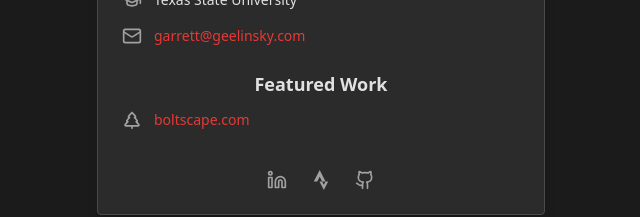
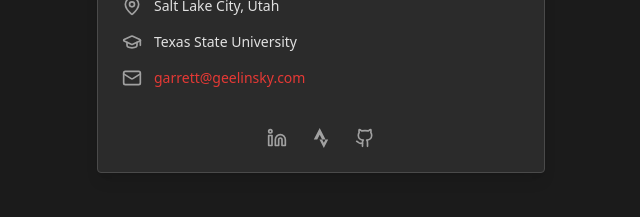
Before and after one commit to GeeLinsky/frontera, a React (Vite) app: page / in a window 1280 px wide. Shown: the part 458-675 px from the top of the page, without its empty margins (319-959 px from the left). Built offline with nearby package versions, Linux system fonts and the light colour scheme; no server answers.

Commit message:
Remove TreePine icon and Featured Work section from HomePage for a cleaner layout and improved focus on essential content.

```diff
--- a/src/pages/HomePage.tsx
+++ b/src/pages/HomePage.tsx
@@ -1,5 +1,5 @@
 import { Card, CardContent } from "@/components/ui/card"
-import { MapPin, Mail, Github, Linkedin, Building2, GraduationCap, TreePine } from "lucide-react"
+import { MapPin, Mail, Github, Linkedin, Building2, GraduationCap } from "lucide-react"
 import { Tooltip, TooltipContent, TooltipProvider, TooltipTrigger } from "@/components/ui/tooltip"
 import classNames from "classnames"
 import { linkClassName } from "@/lib/utils"
@@ -67,22 +67,6 @@ export default function DigitalCard() {
               <Mail className="h-5 w-5 text-muted-foreground mr-3 flex-shrink-0" />
               <a href="mailto:garrett@geelinsky.com" className={classNames("text-sm", linkClassName)}>
                 garrett@geelinsky.com
-              </a>
-            </div>
-          </div>
-
-          {/* Featured Work */}
-          <div className="mb-6">
-            <h3 className="text-lg font-semibold mb-3 text-center">Featured Work</h3>
-            <div className="flex items-center">
-              <TreePine className="h-5 w-5 text-muted-foreground mr-3 flex-shrink-0" />
-              <a
-                href="https://boltscape.com"
-                target="_blank"
-                rel="noopener noreferrer"
-                className={classNames("text-sm", linkClassName)}
-              >
-                boltscape.com
               </a>
             </div>
           </div>
```
